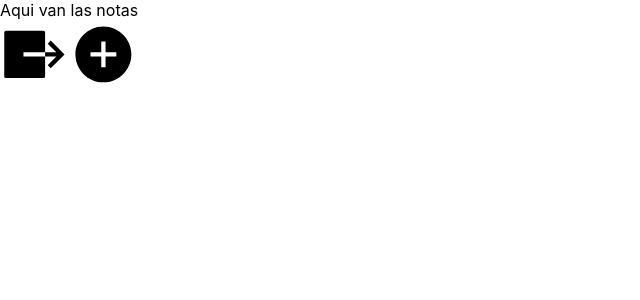
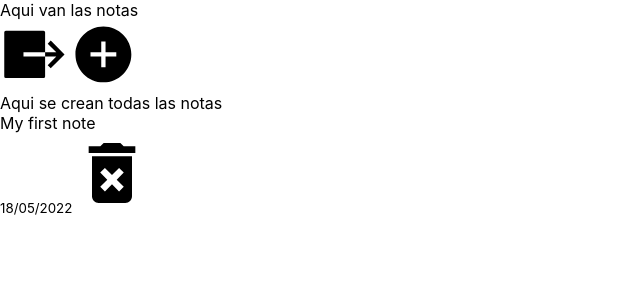
Before and after one commit to EliTejeda/LabNotes, a React (Create React App) app: page /Home in a window 1280 px wide. Shown: the top 300 px of the page, without its empty margins (0-640 px from the left). Built offline with nearby package versions, Linux system fonts and the light colour scheme.

Commit message:
intento de hooks y componentes de navegacion

```diff
--- a/src/components/Home/Home.js
+++ b/src/components/Home/Home.js
@@ -3,6 +3,7 @@ import { useNavigate } from 'react-router-dom';
 import { IoExitSharp, IoAddCircleSharp } from 'react-icons/io5';
 import { signOut } from 'firebase/auth';
 import { auth } from '../../firebase/firebaseConfig';
+import CreateNotes from '../Notes/CreateNotes';
 
 export default function Home() {
   const navigate = useNavigate();
@@ -12,14 +13,15 @@ export default function Home() {
       .catch((error) => console.log(error));
   };
   const handleAddNote = () => {
-    navigate('/NoteView');
+    navigate('/CreateNotes');
   };
 
   return (
     <>
-      <div>Aqui van las notas</div>
+      <div className="notes-list"> Aqui van las notas</div>
       <IoExitSharp type="submit" onClick={handleLogOut} size="4.3em" />
       <IoAddCircleSharp type="submit" onClick={handleAddNote} size="4.3em" />
+      <CreateNotes />
     </>
   );
 }
--- a/src/components/Notes/CreateNotes.js
+++ b/src/components/Notes/CreateNotes.js
@@ -1,13 +1,14 @@
 /* eslint-disable no-console */
 import { React, useState } from 'react';
 import { useNavigate } from 'react-router-dom';
+import { MdDeleteForever } from 'react-icons/md';
 import { notes } from '../../firebase/firebaseConfig';
 
-export default function NoteView() {
+export default function CreateNotes() {
   const onNavigate = useNavigate();
-  /*const user = auth.currentUser;*/
+  /* const user = auth.currentUser; */
 
-  const [title, setTitle] = useState('');
+ /* const [title, setTitle] = useState('');
   const [text, setText] = useState('');
 
   const handleAddNote = () => {
@@ -28,9 +29,16 @@ export default function NoteView() {
 
   const handleNavHome = () => {
     onNavigate('/Home');
-  };
+  };*/
 
   return (
-    <div> Aqui se crean todas las notas </div>
+    <>
+      <div className="note"> Aqui se crean todas las notas </div>
+      <span>My first note</span>
+      <div className="note-footer" />
+      <small>18/05/2022</small>
+      <MdDeleteForever className="delete-icon" size="5em" />
+
+    </>
   );
 }
--- /dev/null
+++ b/src/components/Notes/createNotes.module.css
@@ -0,0 +1,3 @@
+.cuadro{
+    background-color: brown;
+}
```
